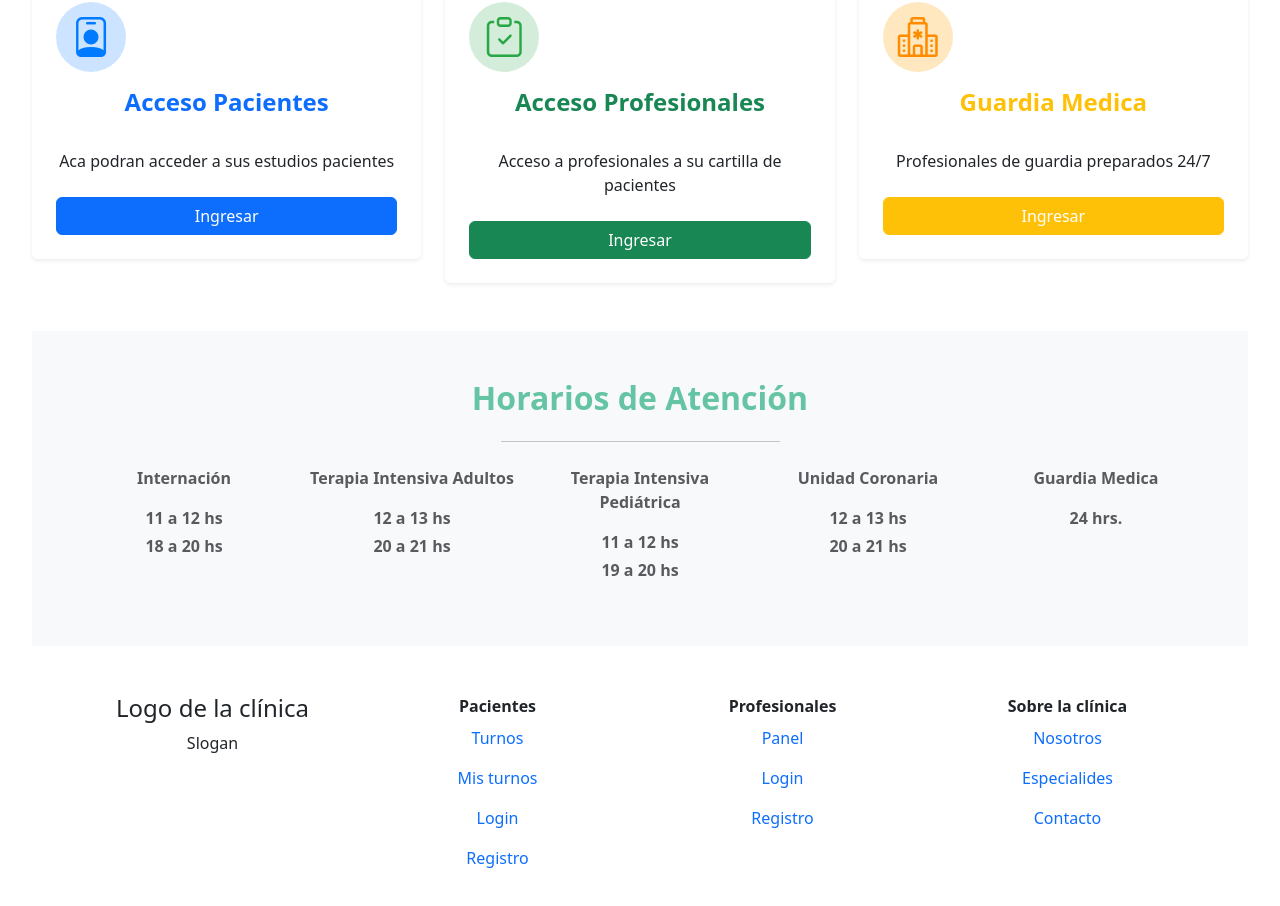
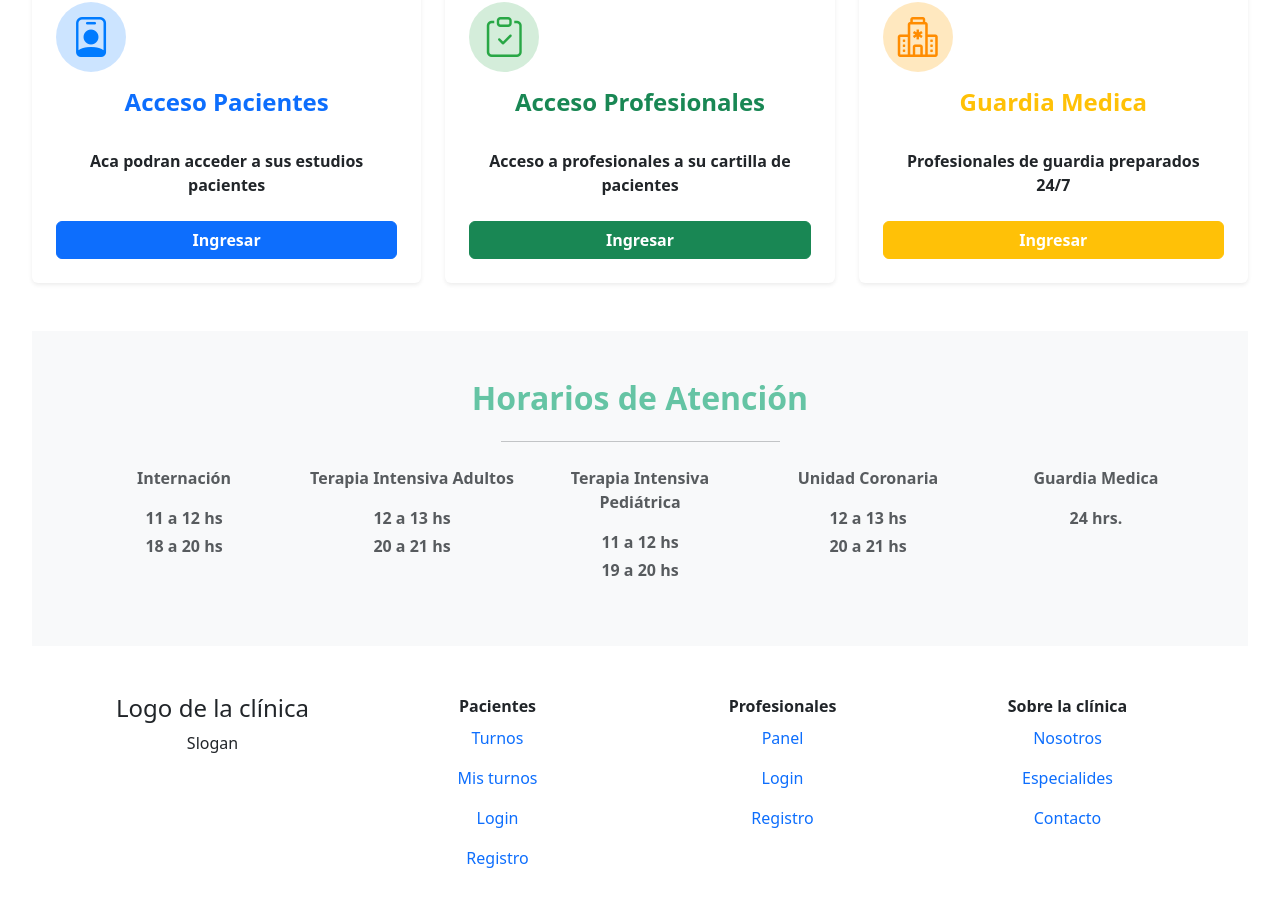
Before and after one commit to tomas0204/Clinica-React, a React (Vite) app: page /inicio in a window 1280 px wide. Shown: the part 847-1753 px from the top of the page. Built offline with nearby package versions, Linux system fonts and the light colour scheme.

Commit message:
pequeños cambios de color

```diff
--- a/src/components/views/Home/Home.jsx
+++ b/src/components/views/Home/Home.jsx
@@ -19,9 +19,9 @@ const Home = () => {
             <i className="bi bi-person-badge"></i>
           </div>
           <h4 className="mt-3 text-primary fw-bold">Acceso Pacientes</h4>
-          <p className="my-4">Aca podran acceder a sus estudios pacientes</p>
+          <p className="my-4 fw-bold px-3">Aca podran acceder a sus estudios pacientes</p>
 
-          <Button variant="primary" as={Link} to="/login">Ingresar</Button>
+          <Button variant="primary" className="fw-bold" as={Link} to="/login">Ingresar</Button>
 
 
         </Card>
@@ -33,9 +33,9 @@ const Home = () => {
             <i className="bi bi-clipboard-check"></i>
           </div>
           <h4 className="mt-3 fw-bold text-success">Acceso Profesionales</h4>
-          <p className="my-4">Acceso a profesionales a su cartilla de pacientes</p>
+          <p className="my-4 px-3 fw-bold">Acceso a profesionales a su cartilla de pacientes</p>
 
-          <Button variant="success" as={Link} to="/login">Ingresar</Button>
+          <Button variant="success" className="fw-bold" as={Link} to="/login">Ingresar</Button>
 
         </Card>
       </Col>
@@ -46,11 +46,11 @@ const Home = () => {
             <i className="bi bi-hospital"></i>
           </div>
           <h4 className="mt-3 text-warning fw-bold">Guardia Medica</h4>
-          <p className="my-4">
+          <p className="my-4 px-3 fw-bold ">
             Profesionales de guardia preparados 24/7
           </p>
 
-          <Button variant="warning" className="text-white" as={Link} to="/guardia-medica">Ingresar</Button>
+          <Button variant="warning" className="fw-bold text-white" as={Link} to="/guardia-medica">Ingresar</Button>
 
         </Card>
       </Col>
@@ -62,37 +62,37 @@ const Home = () => {
 
         <h2 className=" horarios-titulo fw-bold "  >Horarios de Atención</h2>
 
-        <hr className="w-25 mx-auto my-4" />
+        <hr className="w-25 mx-auto my-4 " />
 
         <Row className="text-muted fw-semibold">
 
           <Col>
-            <p>Internación</p>
-            <p className="mb-1">11 a 12 hs</p>
-            <p>18 a 20 hs</p>
+            <p className="fw-bold" >Internación</p>
+            <p className="mb-1 fw-bold">11 a 12 hs</p>
+            <p className="fw-bold">18 a 20 hs</p>
           </Col>
 
           <Col>
-            <p>Terapia Intensiva Adultos</p>
-            <p className="mb-1">12 a 13 hs</p>
-            <p>20 a 21 hs</p>
+            <p className="fw-bold">Terapia Intensiva Adultos</p>
+            <p className="mb-1 fw-bold">12 a 13 hs</p>
+            <p className="fw-bold">20 a 21 hs</p>
           </Col>
 
           <Col>
-            <p>Terapia Intensiva Pediátrica</p>
-            <p className="mb-1">11 a 12 hs</p>
-            <p>19 a 20 hs</p>
+            <p className="fw-bold">Terapia Intensiva Pediátrica</p>
+            <p className="mb-1 fw-bold">11 a 12 hs</p>
+            <p className="fw-bold">19 a 20 hs</p>
           </Col>
 
           <Col>
-            <p>Unidad Coronaria</p>
-            <p className="mb-1">12 a 13 hs</p>
-            <p>20 a 21 hs</p>
+            <p className="fw-bold">Unidad Coronaria</p>
+            <p className="mb-1 fw-bold">12 a 13 hs</p>
+            <p className="fw-bold">20 a 21 hs</p>
           </Col>
 
           <Col>
-            <p>Guardia Medica</p>
-            <p className="mb-1">24 hrs.</p>
+            <p className="fw-bold">Guardia Medica</p>
+            <p className="mb-1 fw-bold">24 hrs.</p>
           </Col>
 
         </Row>
```
